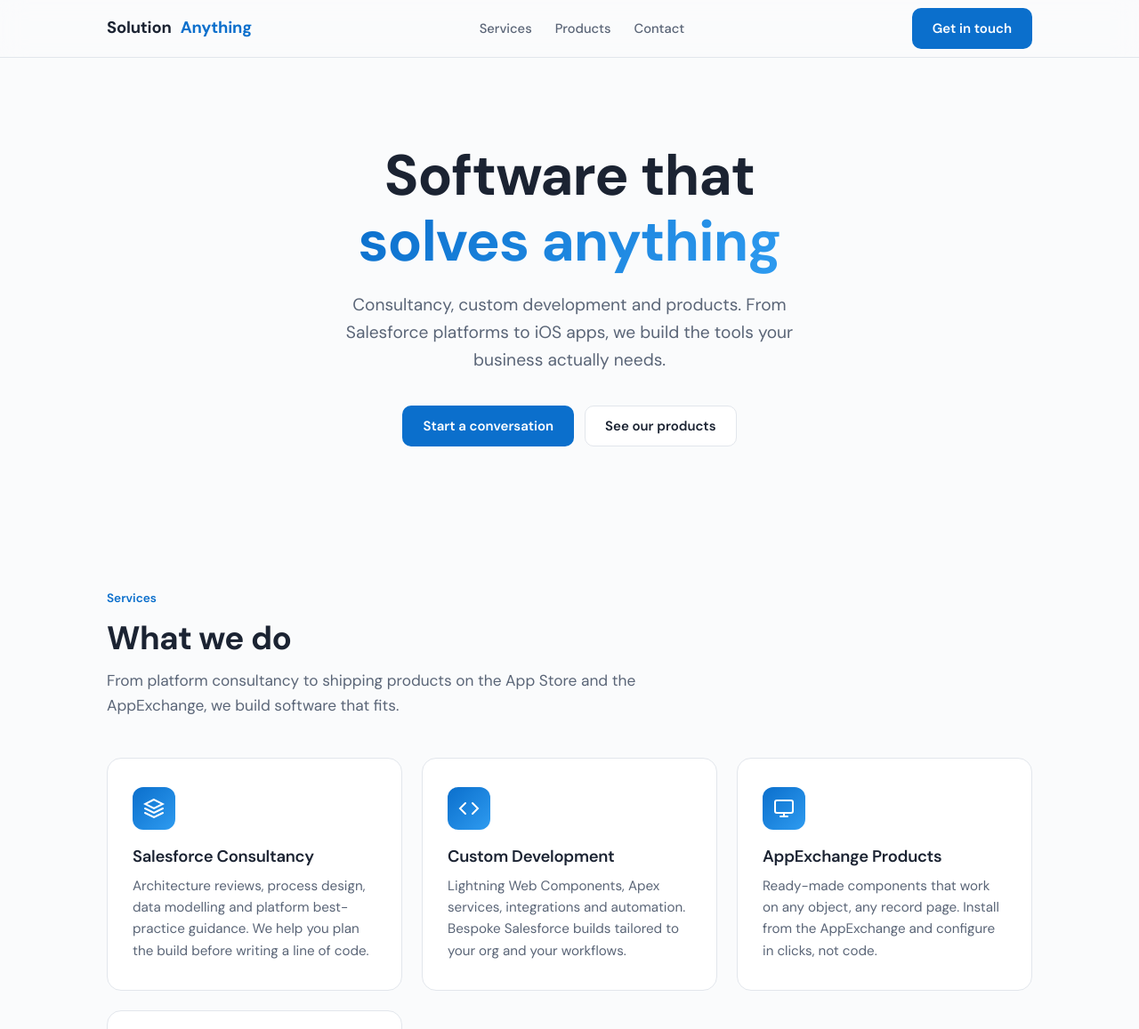
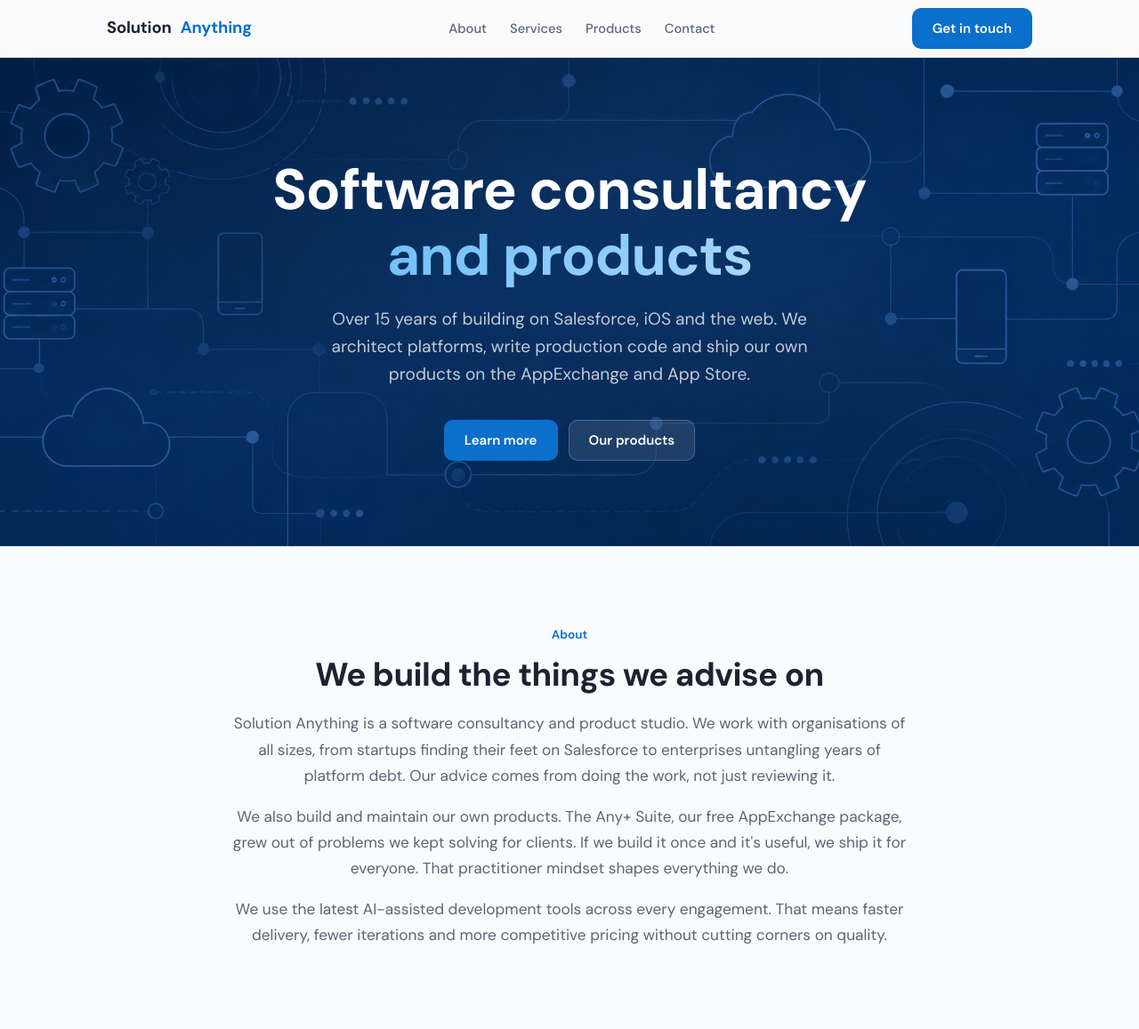
Before and after one commit to yanandroo-code/solutionanything-site, a plain HTML site: page index.html in a window 1280 px wide. Shown: the top 1157 px of the page at 89% size. Drawn offline with Linux system fonts and the light colour scheme.

Commit message:
Redesign homepage hero and add About section
- Hero section with dark blueprint backdrop image and white text
- Rewritten hero copy positioning as consultancy, not SaaS app
- New About section: 15+ years experience, practitioner mindset,
  AI-assisted development for faster delivery
- Added Website Design as fifth service card
- Added Website design to contact form topic picklist
- Removed mid-page CTA band
- Added About link to nav and footer

Co-Authored-By: Claude Opus 4.6 <noreply@anthropic.com>

```diff
--- a/index.html
+++ b/index.html
@@ -138,12 +138,25 @@ h1, h2, h3 { text-wrap: balance; letter-spacing: -0.015em; line-height: 1.15; }
 @media (max-width: 720px) { .nav-links { display: none; } }
 
 /* Hero */
-.hero { padding: 96px 0 72px; }
-.hero-inner { text-align: center; max-width: 720px; margin: 0 auto; }
-.hero h1 { font-size: clamp(2.6rem, 5.4vw, 4rem); font-weight: 700; margin-bottom: 20px; }
-.hero h1 span { background: linear-gradient(135deg, var(--gradient-start), var(--gradient-end)); -webkit-background-clip: text; background-clip: text; -webkit-text-fill-color: transparent; }
-.hero p { font-size: 1.2rem; color: var(--fg-muted); max-width: 560px; margin: 0 auto 36px; }
+.hero {
+  padding: 112px 0 96px; position: relative;
+  background: #0F1830 url('hero-bg.png') center / cover no-repeat;
+  color: #fff; border-bottom: 1px solid var(--surface-border);
+}
+.hero-inner { text-align: center; max-width: 720px; margin: 0 auto; position: relative; z-index: 1; }
+.hero h1 { font-size: clamp(2.6rem, 5.4vw, 4rem); font-weight: 700; margin-bottom: 20px; color: #fff; }
+.hero h1 span { background: linear-gradient(135deg, #6DBEF9, #A8D8FA); -webkit-background-clip: text; background-clip: text; -webkit-text-fill-color: transparent; }
+.hero p { font-size: 1.2rem; color: rgba(255,255,255,.75); max-width: 560px; margin: 0 auto 36px; }
 .hero-actions { display: flex; gap: 12px; justify-content: center; flex-wrap: wrap; }
+.hero .btn-secondary { background: rgba(255,255,255,.1); color: #fff; border-color: rgba(255,255,255,.2); }
+.hero .btn-secondary:hover { background: rgba(255,255,255,.18); }
+
+/* About */
+.about { padding: 88px 0; }
+.about-inner { max-width: 760px; margin: 0 auto; text-align: center; }
+.about h2 { font-size: clamp(1.7rem, 3.2vw, 2.3rem); font-weight: 700; margin-bottom: 20px; letter-spacing: -0.015em; line-height: 1.15; }
+.about p { font-size: 1.08rem; color: var(--fg-muted); line-height: 1.7; margin-bottom: 16px; }
+.about p:last-of-type { margin-bottom: 0; }
 
 /* Services */
 .services-grid { display: grid; grid-template-columns: repeat(auto-fit, minmax(300px, 1fr)); gap: 22px; }
@@ -235,7 +248,7 @@ footer ul { display: flex; gap: 20px; list-style: none; padding: 0; }
 footer a { font-size: .85rem; color: var(--fg-muted); text-decoration: none; }
 footer a:hover { color: var(--accent); }
 
-@media (max-width: 600px) { .section { padding: 56px 0; } .hero { padding: 64px 0 48px; } }
+@media (max-width: 600px) { .section { padding: 56px 0; } .hero { padding: 72px 0 56px; } .about { padding: 56px 0; } }
 </style>
 </head>
 <body>
@@ -244,6 +257,7 @@ footer a:hover { color: var(--accent); }
   <div class="wrap">
     <a class="brand" href="#">Solution<span>Anything</span></a>
     <ul class="nav-links">
+      <li><a href="#about">About</a></li>
       <li><a href="#services">Services</a></li>
       <li><a href="#products">Products</a></li>
       <li><a href="#contact">Contact</a></li>
@@ -255,12 +269,24 @@ footer a:hover { color: var(--accent); }
 <section class="hero">
   <div class="wrap">
     <div class="hero-inner">
-      <h1>Software that <span>solves anything</span></h1>
-      <p>Consultancy, custom development and products. From Salesforce platforms to iOS apps, we build the tools your business actually needs.</p>
+      <h1>Software consultancy <span>and products</span></h1>
+      <p>Over 15 years of building on Salesforce, iOS and the web. We architect platforms, write production code and ship our own products on the AppExchange and App Store.</p>
       <div class="hero-actions">
-        <a class="btn btn-primary" href="#contact">Start a conversation</a>
-        <a class="btn btn-secondary" href="#products">See our products</a>
+        <a class="btn btn-primary" href="#about">Learn more</a>
+        <a class="btn btn-secondary" href="#products">Our products</a>
       </div>
+    </div>
+  </div>
+</section>
+
+<section class="about" id="about">
+  <div class="wrap">
+    <div class="about-inner">
+      <div class="eyebrow">About</div>
+      <h2>We build the things we advise on</h2>
+      <p>Solution Anything is a software consultancy and product studio. We work with organisations of all sizes, from startups finding their feet on Salesforce to enterprises untangling years of platform debt. Our advice comes from doing the work, not just reviewing it.</p>
+      <p>We also build and maintain our own products. The Any+ Suite, our free AppExchange package, grew out of problems we kept solving for clients. If we build it once and it's useful, we ship it for everyone. That practitioner mindset shapes everything we do.</p>
+      <p>We use the latest AI-assisted development tools across every engagement. That means faster delivery, fewer iterations and more competitive pricing without cutting corners on quality.</p>
     </div>
   </div>
 </section>
@@ -298,6 +324,13 @@ footer a:hover { color: var(--accent); }
         </div>
         <h3>iOS App Development</h3>
         <p>Native iOS applications designed, built and shipped to the App Store. From concept to launch, we handle the full lifecycle.</p>
+      </div>
+      <div class="service">
+        <div class="service-icon">
+          <svg width="24" height="24" viewBox="0 0 24 24" fill="none" stroke="currentColor" stroke-width="2" stroke-linecap="round"><path d="M3 3h18v14H3zM8 21h8M12 17v4"/><path d="M7 8h3M7 11h5"/></svg>
+        </div>
+        <h3>Website Design</h3>
+        <p>Clean, fast, responsive websites that represent your business. From single-page marketing sites to multi-page builds, designed and deployed.</p>
       </div>
     </div>
   </div>
@@ -355,15 +388,6 @@ footer a:hover { color: var(--accent); }
   </div>
 </section>
 
-<section class="section" style="padding-bottom: 56px;">
-  <div class="wrap">
-    <div class="cta-band">
-      <h2>Have something to build?</h2>
-      <p>Whether it's a Salesforce platform, an iOS app, an integration or something we haven't thought of yet, we'd love to hear about it.</p>
-      <a class="btn" href="#contact">Let's talk</a>
-    </div>
-  </div>
-</section>
 
 <section class="section" id="contact" style="padding-top: 32px;">
   <div class="wrap">
@@ -396,6 +420,7 @@ footer a:hover { color: var(--accent); }
                 <option>Custom development</option>
                 <option>Any+ Suite support</option>
                 <option>iOS app development</option>
+                <option>Website design</option>
                 <option>Something else</option>
               </select>
               <input type="hidden" id="cf-type-hidden" name="entry.612991989">
@@ -414,6 +439,7 @@ footer a:hover { color: var(--accent); }
   <div class="wrap">
     <p>&copy; 2026 Solution Anything</p>
     <ul>
+      <li><a href="#about">About</a></li>
       <li><a href="#services">Services</a></li>
       <li><a href="#products">Products</a></li>
       <li><a href="#contact">Contact</a></li>
```
Also changed, not shown: hero-bg.png (added).
